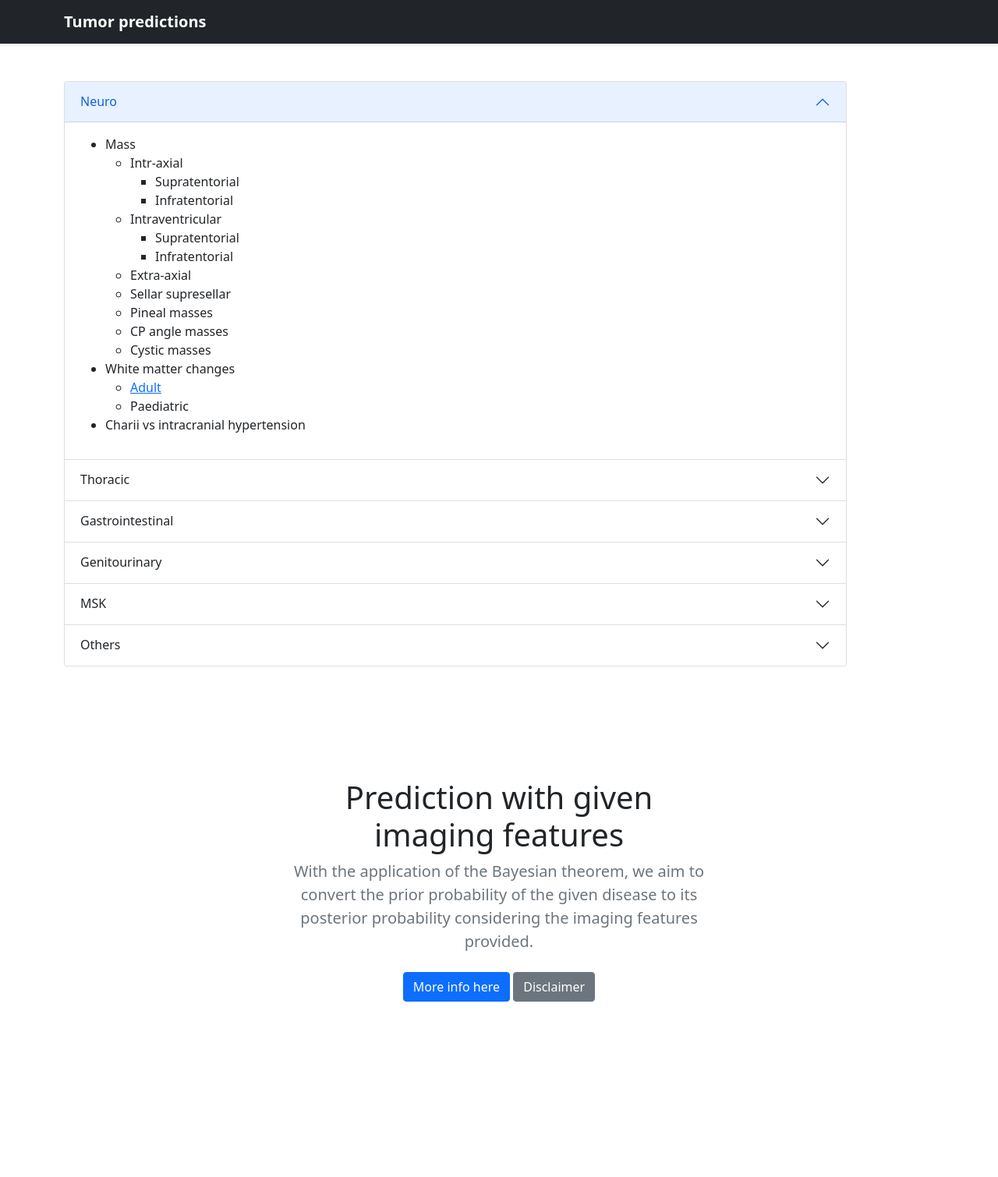
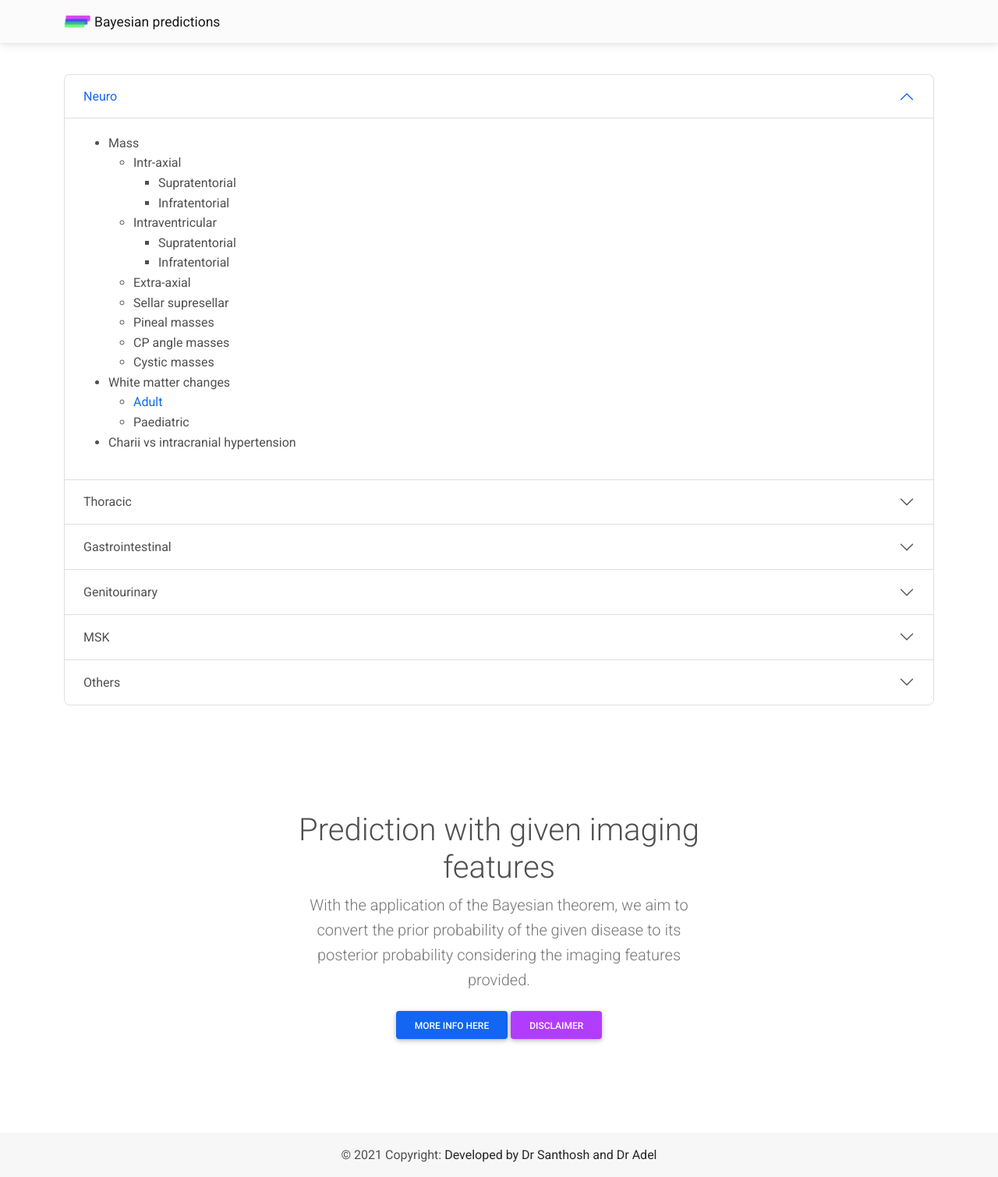
Before and after one commit to gvsanthu10/website, a Flask app: page / in a window 1280 px wide. Shown: the whole page at 78% size. Before the commit the page ends 1285 px from the top, so only its background shows below. Run offline with Flask 2, Linux system fonts and the light colour scheme.

Commit message:
Update index.html

```diff
--- a/templates/index.html
+++ b/templates/index.html
@@ -1,35 +1,57 @@
 <!DOCTYPE html>
 <html lang="en">
   <head>
-        <title>Tumor predictions</title>
-        <meta charset="utf-8">
-        <meta name="viewport" content="width=device-width, initial-scale=1">
-        <link href="https://cdn.jsdelivr.net/npm/bootstrap@5.0.2/dist/css/bootstrap.min.css"
-        rel="stylesheet" integrity="sha384-EVSTQN3/azprG1Anm3QDgpJLIm9Nao0Yz1ztcQTwFspd3yD65VohhpuuCOmLASjC" crossorigin="anonymous">
+    <meta charset="UTF-8" />
+    <meta name="viewport" content="width=device-width, initial-scale=1, shrink-to-fit=no" />
+    <meta http-equiv="x-ua-compatible" content="ie=edge" />
+    <title>Bayesian predictions</title>
+    <!-- MDB icon -->
+    <link rel="icon" href="https://raw.githubusercontent.com/gvsanthu10/website/main/images/logo.png" type="image/x-icon" />
+    <!-- Font Awesome -->
+    <link rel="stylesheet" href="https://use.fontawesome.com/releases/v5.15.2/css/all.css" />
+    <!-- Google Fonts Roboto -->
+    <link
+      rel="stylesheet"
+      href="https://fonts.googleapis.com/css2?family=Roboto:wght@300;400;500;700;900&display=swap"
+    />
+    <!-- MDB -->
+    <link rel="stylesheet" href="{{ url_for('static', filename='css/mdb.min.css') }}" />
   </head>
   <body>
+    <!-- Start your project here-->
 
-    <!-- Nav bar -->
-<nav class="navbar navbar-dark bg-dark shadow-sm">
+    <!-- nav bar-->
+    <!-- Just an image -->
+<nav class="navbar navbar-light bg-light">
   <div class="container">
-    <span class="navbar-brand d-flex align-items-center" href="{{ url_for('welcome') }}"><strong>Tumor predictions</strong></span>
+    <a class="navbar-brand" href="#">
+      <img
+        src="https://raw.githubusercontent.com/gvsanthu10/website/main/images/logo.png"
+        height="20"
+        alt=""
+        loading="lazy"
+      />
+      <small>Bayesian predictions</small>
+    </a>
   </div>
 </nav>
-<!-- Nav bar -->
 
-  <section>
-     <div class="pogo py-5 container" >
 
-      <div class="accordion" id="accordionExample" style="width: 90%;">
+<div class="container" style="padding: 20px;">  <!--Empty div to fill the gap -->
+</div>
+
+<div class="container">
+
+  <div class="accordion" id="accordionExample" style="width: 100%;">
 
 
     <div class="accordion-item">
       <h2 class="accordion-header" id="headingOne">
-            <button class="accordion-button" type="button" data-bs-toggle="collapse" data-bs-target="#collapseOne" aria-expanded="false" aria-controls="collapseOne">
+        <button class="accordion-button" type="button" data-mdb-toggle="collapse" data-mdb-target="#collapseOne" aria-expanded="false" aria-controls="collapseOne">
           Neuro
         </button>
       </h2>
-          <div id="collapseOne" class="accordion-collapse collapse show" aria-labelledby="headingOne" data-bs-parent="#accordionExample">
+      <div id="collapseOne" class="accordion-collapse collapse show" aria-labelledby="headingOne" data-mdb-parent="#accordionExample">
         <div class="accordion-body">
 
           <ul class="unorderedList">
@@ -66,11 +88,11 @@
 
     <div class="accordion-item">
       <h2 class="accordion-header" id="headingTwo">
-            <button class="accordion-button collapsed" type="button" data-bs-toggle="collapse" data-bs-target="#collapseTwo" aria-expanded="false" aria-controls="collapseTwo">
+        <button class="accordion-button collapsed" type="button" data-mdb-toggle="collapse" data-mdb-target="#collapseTwo" aria-expanded="false" aria-controls="collapseTwo">
           Thoracic
         </button>
       </h2>
-          <div id="collapseTwo" class="accordion-collapse collapse" aria-labelledby="headingTwo" data-bs-parent="#accordionExample">
+      <div id="collapseTwo" class="accordion-collapse collapse" aria-labelledby="headingTwo" data-mdb-parent="#accordionExample">
         <div class="accordion-body">
 
           <ul class="unorderedList">
@@ -90,11 +112,11 @@
 
     <div class="accordion-item">
       <h2 class="accordion-header" id="headingThree">
-            <button class="accordion-button collapsed" type="button" data-bs-toggle="collapse" data-bs-target="#collapseThree" aria-expanded="false" aria-controls="collapseThree">
+        <button class="accordion-button collapsed" type="button" data-mdb-toggle="collapse" data-mdb-target="#collapseThree" aria-expanded="false" aria-controls="collapseThree">
           Gastrointestinal
         </button>
       </h2>
-          <div id="collapseThree" class="accordion-collapse collapse" aria-labelledby="headingThree" data-bs-parent="#accordionExample">
+      <div id="collapseThree" class="accordion-collapse collapse" aria-labelledby="headingThree" data-mdb-parent="#accordionExample">
         <div class="accordion-body">
 
           <ul class="unorderedList">
@@ -114,11 +136,11 @@
 
     <div class="accordion-item">
       <h2 class="accordion-header" id="headingFour">
-            <button class="accordion-button collapsed" type="button" data-bs-toggle="collapse" data-bs-target="#collapseFour" aria-expanded="false" aria-controls="collapseFour">
+        <button class="accordion-button collapsed" type="button" data-mdb-toggle="collapse" data-mdb-target="#collapseFour" aria-expanded="false" aria-controls="collapseFour">
           Genitourinary
         </button>
       </h2>
-          <div id="collapseFour" class="accordion-collapse collapse" aria-labelledby="headingFour" data-bs-parent="#accordionExample">
+      <div id="collapseFour" class="accordion-collapse collapse" aria-labelledby="headingFour" data-mdb-parent="#accordionExample">
         <div class="accordion-body">
 
           <ul class="unorderedList">
@@ -131,11 +153,11 @@
 
     <div class="accordion-item">
       <h2 class="accordion-header" id="headingFive">
-            <button class="accordion-button collapsed" type="button" data-bs-toggle="collapse" data-bs-target="#collapseFive" aria-expanded="false" aria-controls="collapseFive">
+        <button class="accordion-button collapsed" type="button" data-mdb-toggle="collapse" data-mdb-target="#collapseFive" aria-expanded="false" aria-controls="collapseFive">
           MSK
         </button>
       </h2>
-          <div id="collapseFive" class="accordion-collapse collapse" aria-labelledby="headingFive" data-bs-parent="#accordionExample">
+      <div id="collapseFive" class="accordion-collapse collapse" aria-labelledby="headingFive" data-mdb-parent="#accordionExample">
         <div class="accordion-body">
 
           <ul class="unorderedList">
@@ -149,11 +171,11 @@
 
     <div class="accordion-item">
       <h2 class="accordion-header" id="headingSix">
-            <button class="accordion-button collapsed" type="button" data-bs-toggle="collapse" data-bs-target="#collapseSix" aria-expanded="false" aria-controls="collapseSix">
+        <button class="accordion-button collapsed" type="button" data-mdb-toggle="collapse" data-mdb-target="#collapseSix" aria-expanded="false" aria-controls="collapseSix">
           Others
         </button>
       </h2>
-          <div id="collapseSix" class="accordion-collapse collapse" aria-labelledby="headingSix" data-bs-parent="#accordionExample">
+      <div id="collapseSix" class="accordion-collapse collapse" aria-labelledby="headingSix" data-mdb-parent="#accordionExample">
         <div class="accordion-body">
 
           <ul class="unorderedList">
@@ -166,12 +188,15 @@
 
 
   </div> <!--end of accordin -->
-</div><!-- Pogo ends here -->
-</section> <!-- Pogo ends here -->
+
+  <div class="container" style="padding: 20px;">  <!--Empty div to fill the gap -->
+  </div>
 
 
 
-<section class="py-5 text-center container" style="padding: 0;">
+    <!--info starts -->
+
+  <section class="py-5 text-center container">
     <div class="row py-lg-5">
       <div class="col-lg-6 col-md-8 mx-auto">
         <h1 class="fw-light">Prediction with given imaging features</h1>
@@ -186,10 +211,23 @@
     <!--info ends -->
 
 
-  <!-- footer -->
 
-  <!-- End of everything -->
-  <script src="https://cdn.jsdelivr.net/npm/bootstrap@5.0.2/dist/js/bootstrap.bundle.min.js"
-  integrity="sha384-MrcW6ZMFYlzcLA8Nl+NtUVF0sA7MsXsP1UyJoMp4YLEuNSfAP+JcXn/tWtIaxVXM" crossorigin="anonymous"></script>
+</div>
+
+<!-- Footer -->
+<footer class="bg-light text-center text-lg-start">
+  <!-- Copyright -->
+  <div class="text-center p-3" style="background-color: rgba(230, 230, 230, 0.2);">
+    © 2021 Copyright:
+    <a class="text-dark" href="https://gvsanthu10.github.io/">Developed by Dr Santhosh and Dr Adel</a>
+  </div>
+  <!-- Copyright -->
+</footer>
+    <!-- End your project here-->
+
+    <!-- MDB -->
+    <script type="text/javascript" src="{{url_for('static', filename='js/mdb.min.js')}}"></script>
+    <!-- Custom scripts -->
+    <script type="text/javascript"></script>
   </body>
 </html>
```
Lines whose indentation alone changed are shown as unchanged.
